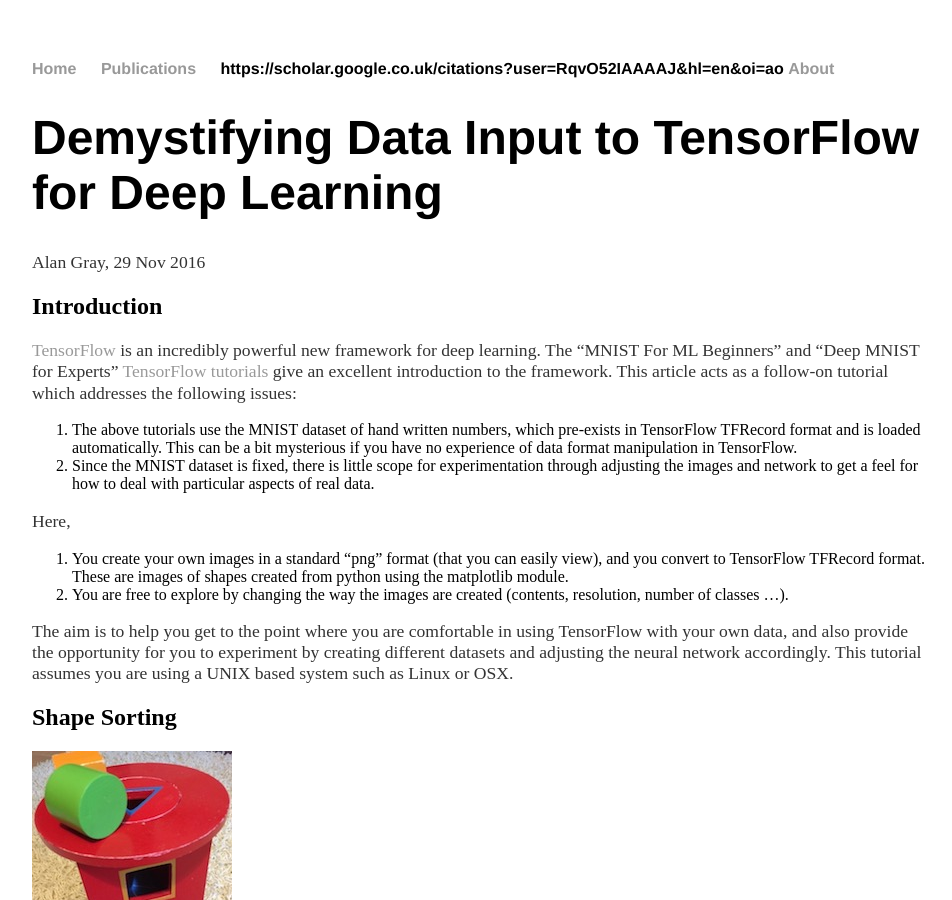
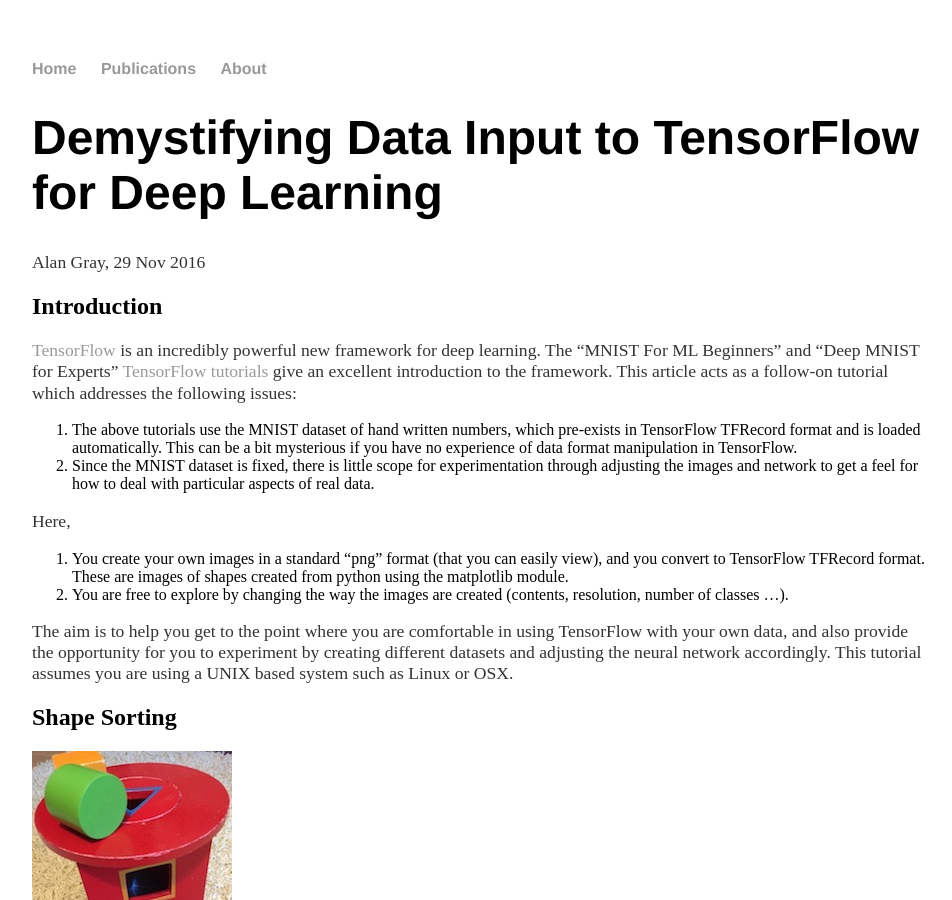
Before and after one commit to agray3/agray3.github.io, a Jekyll site: the page built from _posts/2016-11-29-Demystifying-Data-Input-to-TensorFlow-for-Deep-Learning.md, in a window 1280 px wide and 900 px high. Shown: the whole window, without its empty margins (160-1112 px from the left). Built offline with Jekyll 4.4.1, drawn with Linux system fonts in a browser that asks for light colours; some of the changed lines change nothing that is shown.

Commit message:
removing typo

```diff
--- a/_layouts/default.html
+++ b/_layouts/default.html
@@ -12,7 +12,6 @@
 <!--	        		<li><a href="http://www.research.ed.ac.uk/portal/en/persons/alan-gray%28e57944c2-0837-49ad-b21a-058a5cdd2d5f%29/publications.html" target="_blank">Publications</a></li>
 -->
 	        		<li><a href="https://scholar.google.co.uk/citations?user=RqvO52IAAAAJ&hl=en&oi=ao" target="_blank">Publications</a></li>
-https://scholar.google.co.uk/citations?user=RqvO52IAAAAJ&hl=en&oi=ao
 	        		<li><a href="https://www.epcc.ed.ac.uk/about/staff/dr-alan-gray" target="_blank">About</a></li>
 	    		</ul>
 			</nav>
```
